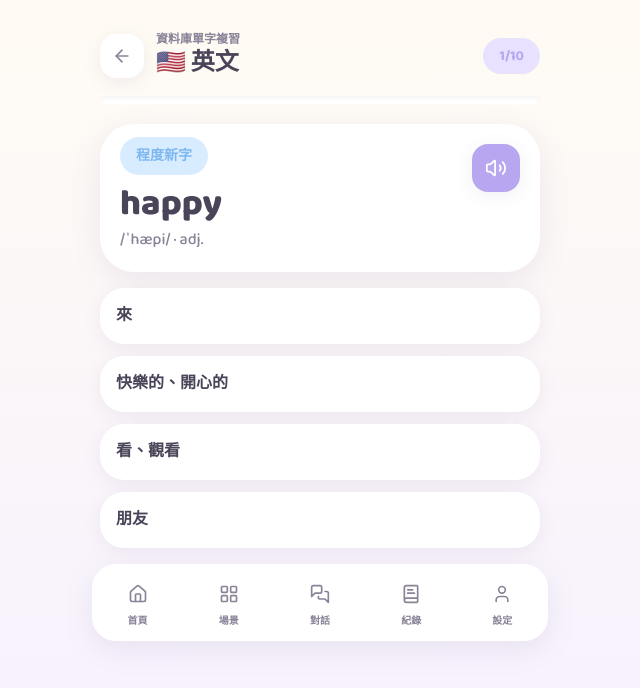
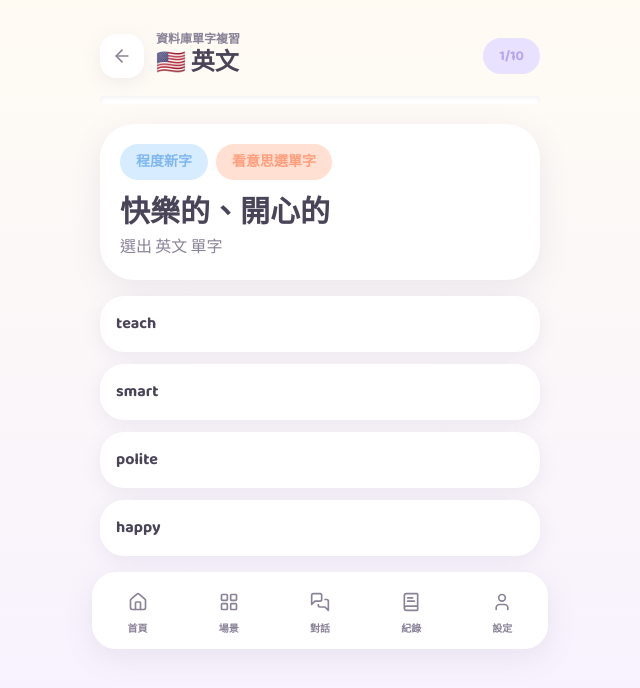
Before and after one commit to erin20080306/nobile-english, a Next.js app: page /word-review in a window 1280 px wide. Both pictures are taken after a click on the button "開始單字複習". Shown: the top 688 px of the page, without its empty margins (320-960 px from the left). Built offline with nearby package versions, Linux system fonts and the light colour scheme.

Commit message:
Show randomized word review choice buttons

```diff
--- a/src/app/word-review/page.tsx
+++ b/src/app/word-review/page.tsx
@@ -42,8 +42,10 @@ export default function WordReviewPage() {
   const level = user?.level || "Beginner";
   const languageInfo = getLearningLanguage(language);
   const current = session?.words[index];
+  const questionKind = current?.questionKind || "meaningChoice";
+  const isWordChoice = questionKind === "wordChoice";
   const choices = useMemo(
-    () => current ? wordReviewService.choicesFor(current.word, session?.language || language) : [],
+    () => current ? wordReviewService.choicesFor(current.word, session?.language || language, current.questionKind) : [],
     [current, language, session?.language]
   );
   const progress = session ? Math.round(((index + (revealed ? 1 : 0)) / Math.max(session.words.length, 1)) * 100) : 0;
@@ -60,11 +62,16 @@ export default function WordReviewPage() {
 
   function answer(option: string) {
     if (!session || !current || revealed) return;
-    const correct = option === current.word.zh;
+    const kind = current.questionKind;
+    const correctText = wordReviewService.correctChoiceFor(current.word, kind);
+    const correct = option === correctText;
     const answer = {
       word: current.word.word,
       correct,
-      selectedZh: option,
+      selectedText: option,
+      correctText,
+      questionKind: kind,
+      selectedZh: kind === "meaningChoice" ? option : current.word.zh,
       correctZh: current.word.zh,
       answeredAt: new Date().toISOString(),
     };
@@ -147,21 +154,46 @@ export default function WordReviewPage() {
         </div>
 
         <div className="px-5 mt-5 space-y-4">
-          <motion.div key={current.word.word} initial={{ opacity: 0, y: 12 }} animate={{ opacity: 1, y: 0 }} className="rounded-[34px] bg-white p-5 shadow-soft">
+          <motion.div key={`${current.word.word}-${questionKind}`} initial={{ opacity: 0, y: 12 }} animate={{ opacity: 1, y: 0 }} className="rounded-[34px] bg-white p-5 shadow-soft">
             <div className="flex items-start justify-between gap-3">
-              <div>
+              <div className="min-w-0">
+                <div className="flex flex-wrap gap-2">
                   <span className={`chip text-xs ${current.source === "learned" ? "bg-mint text-mintDeep" : "bg-sky text-skyDeep"}`}>
                     {current.source === "learned" ? "學過穿插" : "程度新字"}
                   </span>
+                  <span className="chip bg-peach text-peachDeep text-xs">
+                    {isWordChoice ? "看意思選單字" : "看單字選意思"}
+                  </span>
+                </div>
+                {isWordChoice ? (
+                  <>
+                    <h2 className="mt-4 text-3xl font-black text-ink break-words">{current.word.zh}</h2>
+                    <p className="mt-1 text-inkSoft">選出 {languageInfo.zhName} 單字</p>
+                  </>
+                ) : (
+                  <>
                     <h2 className="mt-4 text-4xl font-black text-ink break-words">{current.word.word}</h2>
                     <p className="mt-1 text-inkSoft">{current.word.phonetic} · {current.word.pos}</p>
+                  </>
+                )}
               </div>
+              <div className="h-12 w-12 shrink-0">
+                {(!isWordChoice || revealed) && (
                   <button onClick={speakCurrent} className="h-12 w-12 rounded-2xl bg-lilacDeep text-white flex items-center justify-center shadow-softer">
                     <Volume2 size={22} />
                   </button>
+                )}
+              </div>
             </div>
             {revealed && (
               <div className="mt-4 rounded-3xl bg-cream p-3">
+                {isWordChoice && (
+                  <div className="mb-3">
+                    <p className="text-xs font-bold text-inkSoft">答案</p>
+                    <p className="text-2xl font-black text-ink">{current.word.word}</p>
+                    <p className="text-sm text-inkSoft">{current.word.phonetic} · {current.word.pos}</p>
+                  </div>
+                )}
                 <p className="text-xs font-bold text-inkSoft">例句</p>
                 <p className="font-semibold text-ink">{current.word.example}</p>
                 {current.word.exampleZh && <p className="text-sm text-inkSoft">{current.word.exampleZh}</p>}
@@ -170,12 +202,12 @@ export default function WordReviewPage() {
           </motion.div>
 
           <div className="grid gap-3">
-            {choices.map((choice) => {
+            {choices.map((choice, choiceIndex) => {
               const active = selected === choice;
-              const correct = choice === current.word.zh;
+              const correct = wordReviewService.isCorrectChoice(choice, current.word, questionKind);
               return (
                 <button
-                  key={choice}
+                  key={`${choice}-${choiceIndex}`}
                   disabled={revealed}
                   onClick={() => answer(choice)}
                   className={`rounded-3xl p-4 text-left font-bold shadow-softer transition active:scale-[0.98] ${
```
Lines whose indentation alone changed are shown as unchanged.
